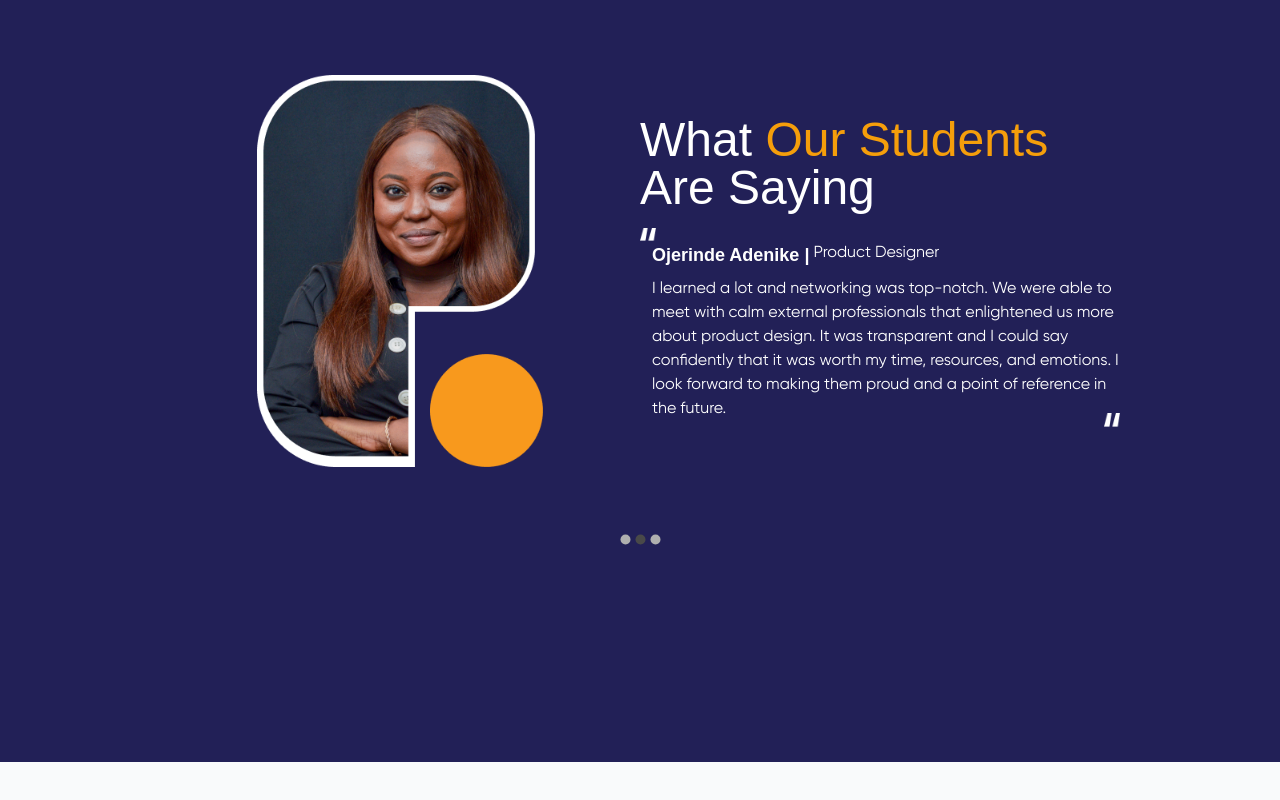
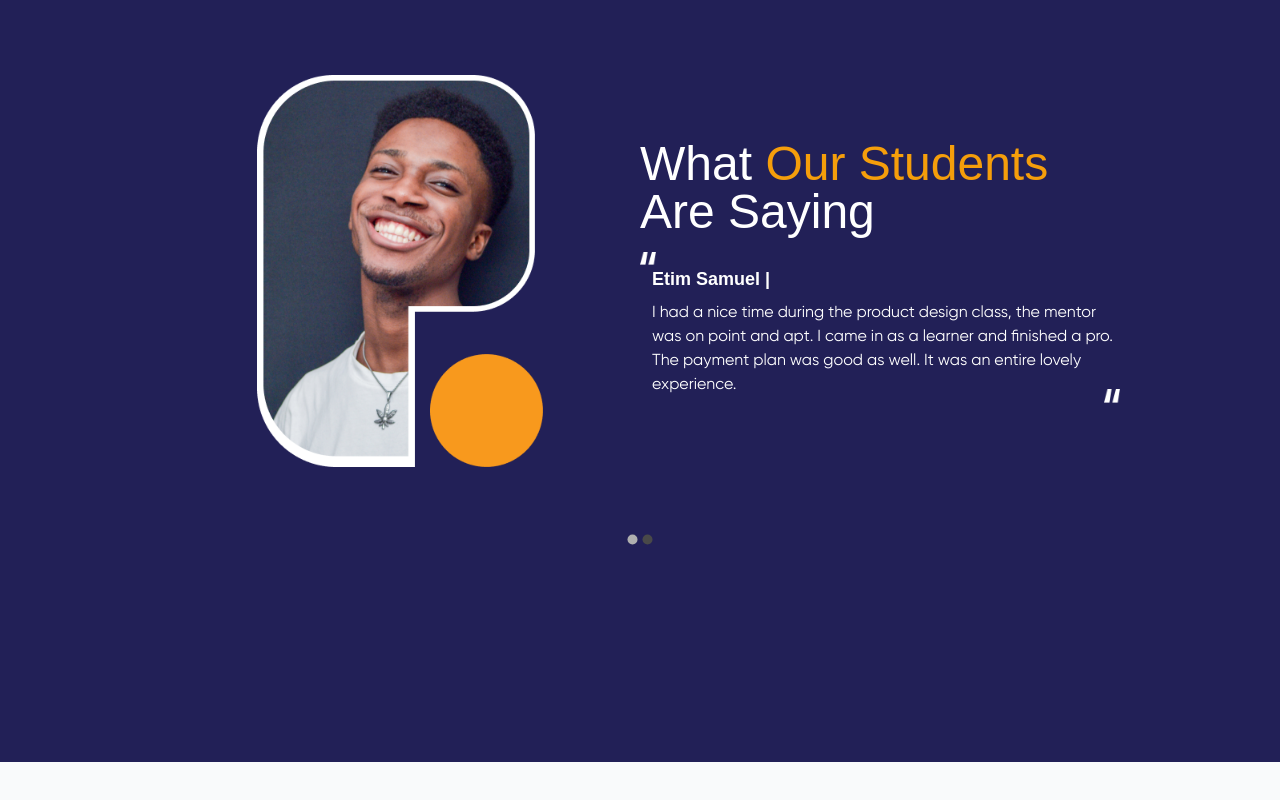
Before and after one commit to emeraldhycient/pluralcode, a React (Vite) app: page / in a window 1280 px wide. Shown: the part 3491-4291 px from the top of the page. Built offline with nearby package versions, Linux system fonts and the light colour scheme.

Commit message:
[update] removed course from testimony

```diff
--- a/src/components/home/Testimonies.jsx
+++ b/src/components/home/Testimonies.jsx
@@ -9,23 +9,23 @@ import Carousel from "react-material-ui-carousel";
 
 function Testimonies() {
   const [testimony, settestimony] = useState([
-    {
+    /*{
       name: "Temiloluwa Abimbola",
-      course: "Product Designer",
+     // course: "Product Designer",
       content: ` I learned product design, which is everything a business owner does before any product is being launched and while the product is ongoing.
       The class was simplified to everyone’s level and was worked around everyone's schedule as well. That made it easy for a working-class person like me to attend. Also, the instructor and academy team were amazing.`,
       image: temiloluwa,
-    },
+    },*/
     {
       name: "Ojerinde Adenike",
-      course: "Product Designer",
+      //course: "Product Designer",
       content: `I learned a lot and networking was top-notch. We were able to meet with calm external professionals that enlightened us more about product design. It was transparent and I could say confidently that it was worth my time, resources, and emotions.
       I look forward to making them proud and a point of reference in the future. `,
       image: Ojerinde,
     },
     {
       name: "Etim Samuel",
-      course: " Product Designer",
+      //course: " Product Designer",
       content: `I had a nice time during the product design class, the mentor was on point and apt. I came in as a learner and finished a pro. The payment plan was good as well. It was an entire lovely experience.`,
       image: Etim,
     },
```
